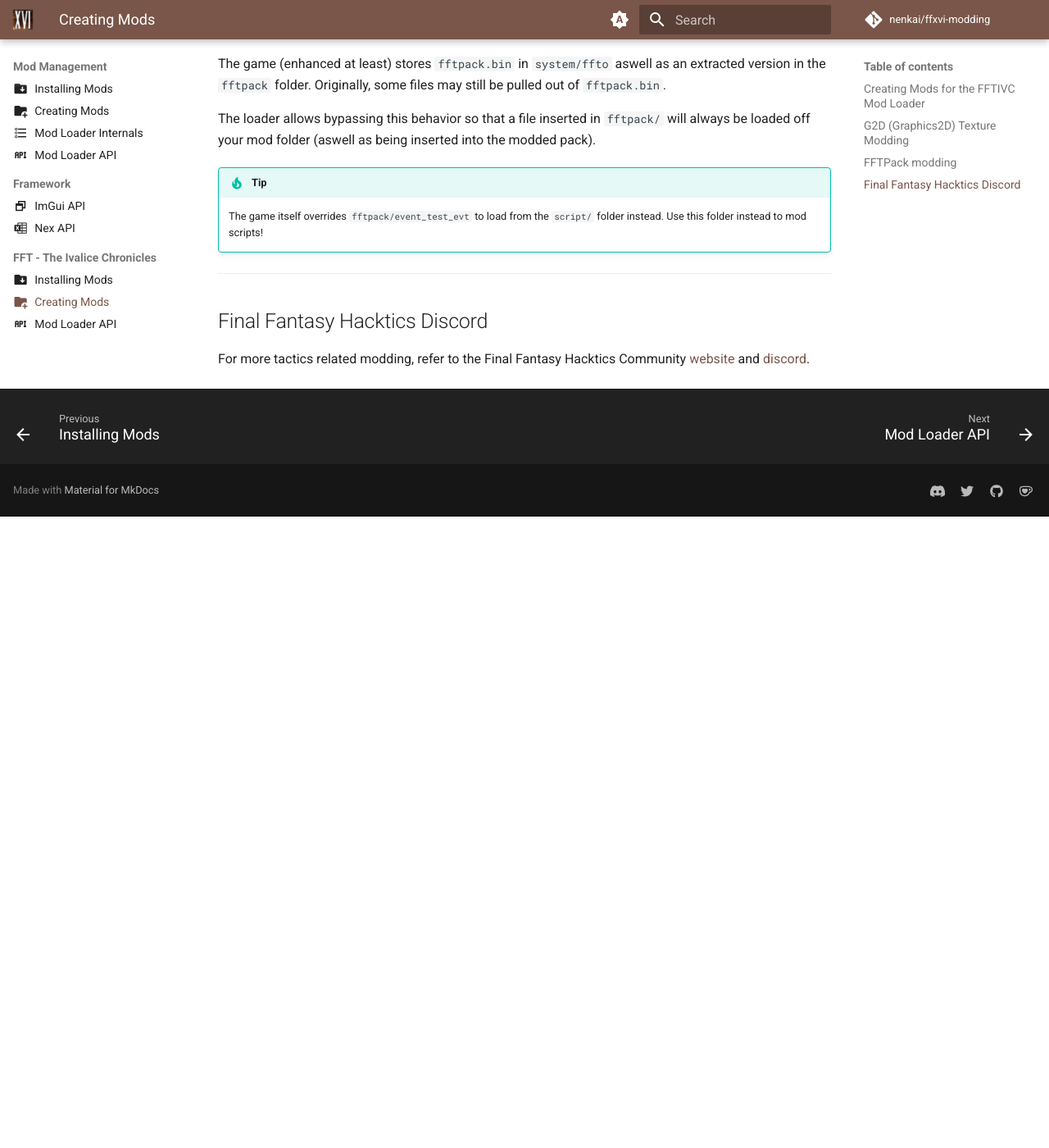
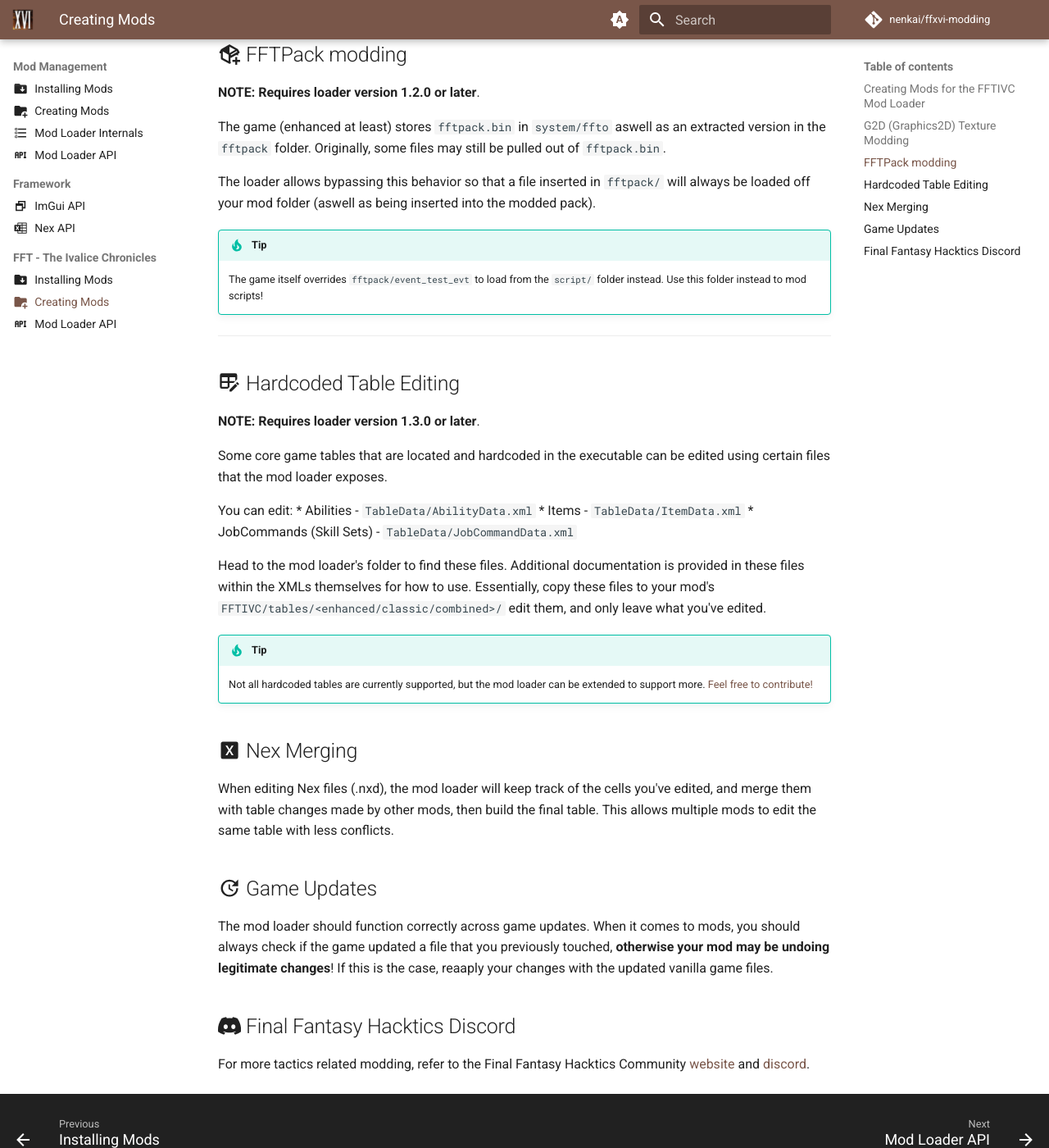
Before and after one commit to Nenkai/ffxvi-modding, an MkDocs documentation site: the page built from docs/modding/creating_mods_fft.md, in a window 1280 px wide and 1400 px high, scrolled down 1362 px. Shown: the whole window at 82% size. Built offline with MkDocs 1.6.1 and Material for MkDocs 9.7.7, drawn with Linux system fonts in a browser that asks for light colours; comment, search, counter and statistics services are not loaded; before the commit the page ends 1992 px from its top, so only the background shows below that; some of the changed text lies outside the part shown.

Commit message:
fft: + documentation for loader

```diff
--- a/docs/modding/creating_mods_fft.md
+++ b/docs/modding/creating_mods_fft.md
@@ -22,16 +22,21 @@
      .
      ├─ fftivc.<category>.<mymodname>/
      │  └─ FFTIVC/
-     │     └─ data
-     │        ├─ enhanced/ # (1)!
-     │        │   ├─ fftpack/... # (2)!
-     │        │   ├─ nxd/ui.en.nxd
-     │        │   ├─ system/ffto/g2d/tex_<fileIndex>.bin # (3)!
-     │        │   ├─ ui/ffto/title/texture/ui_title_top_bg_uitx.tex
-     │        │   ...
-     │        │
-     │        ├─ classic/ # (4)!
-     │        └─ combined/ # (5)!
+     │     ├─ data/
+     │     │  ├─ enhanced/ # (1)!
+     │     │  │   ├─ fftpack/... # (2)!
+     │     │  │   ├─ nxd/ui.en.nxd
+     │     │  │   ├─ system/ffto/g2d/tex_<fileIndex>.bin # (3)!
+     │     │  │   ├─ ui/ffto/title/texture/ui_title_top_bg_uitx.tex
+     │     │  │   ...
+     │     │  │
+     │     │  ├─ classic/ # (4)!
+     │     │  └─ combined/ # (5)!
+     │     │
+     │     └─ tables/ # (6)!
+     │        └─ enhanced/
+     │            ├─ AbilityData.xml
+     │            ...
      │
      ├─ ModConfig.json
      └─ ...
@@ -53,12 +58,14 @@
 
     5.  Files in this folder will go in both enhanced and classic.
 
+    6. Refer to the [Hardcoded Table Editing](#material-table-edit-hardcoded-table-editing) section.
+
 !!! info "Template/Sample Mod"
     :material-download: A sample mod can be found [here](https://github.com/Nenkai/fftivc.utility.modloader/releases/download/1.0.0/fftivc.test.samplemod.zip). This does various test changes to the title menus for both versions.
 
 If you have successfully gotten your mod to work, congratulations!
 
-## G2D (Graphics2D) Texture Modding
+## :material-image-edit: G2D (Graphics2D) Texture Modding
 
 Use [this tool](https://ffhacktics.com/smf/index.php?topic=13375.0) to extract `g2d.dat`.
 
@@ -80,6 +87,31 @@
 
 ---
 
-## Final Fantasy Hacktics Discord
+## :material-table-edit: Hardcoded Table Editing
+
+**NOTE: Requires loader version 1.3.0 or later**.
+
+Some core game tables that are located and hardcoded in the executable can be edited using certain files that the mod loader exposes.
+
+You can edit:
+* Abilities - `TableData/AbilityData.xml`
+* Items - `TableData/ItemData.xml`
+* JobCommands  (Skill Sets) - `TableData/JobCommandData.xml`
+
+Head to the mod loader's folder to find these files. Additional documentation is provided in these files within the XMLs themselves for how to use. Essentially, copy these files to your mod's `FFTIVC/tables/<enhanced/classic/combined>/` edit them, and only leave what you've edited.
+
+!!! tip
+
+    Not all hardcoded tables are currently supported, but the mod loader can be extended to support more. [Feel free to contribute!](https://github.com/Nenkai/fftivc.utility.modloader)
+
+## :material-file-excel-box: Nex Merging
+
+When editing Nex files (.nxd), the mod loader will keep track of the cells you've edited, and merge them with table changes made by other mods, then build the final table. This allows multiple mods to edit the same table with less conflicts.
+
+## :material-update: Game Updates
+
+The mod loader should function correctly across game updates. When it comes to mods, you should always check if the game updated a file that you previously touched, **otherwise your mod may be undoing legitimate changes**! If this is the case, reaaply your changes with the updated vanilla game files.
+
+## :simple-discord: Final Fantasy Hacktics Discord
 
 For more tactics related modding, refer to the Final Fantasy Hacktics Community [website](https://ffhacktics.com/) and [discord](https://discord.gg/DCRyr9DYFT).
```
Also changed, not shown: other parts of docs/modding/creating_mods_fft.md (+1 -1 lines).
